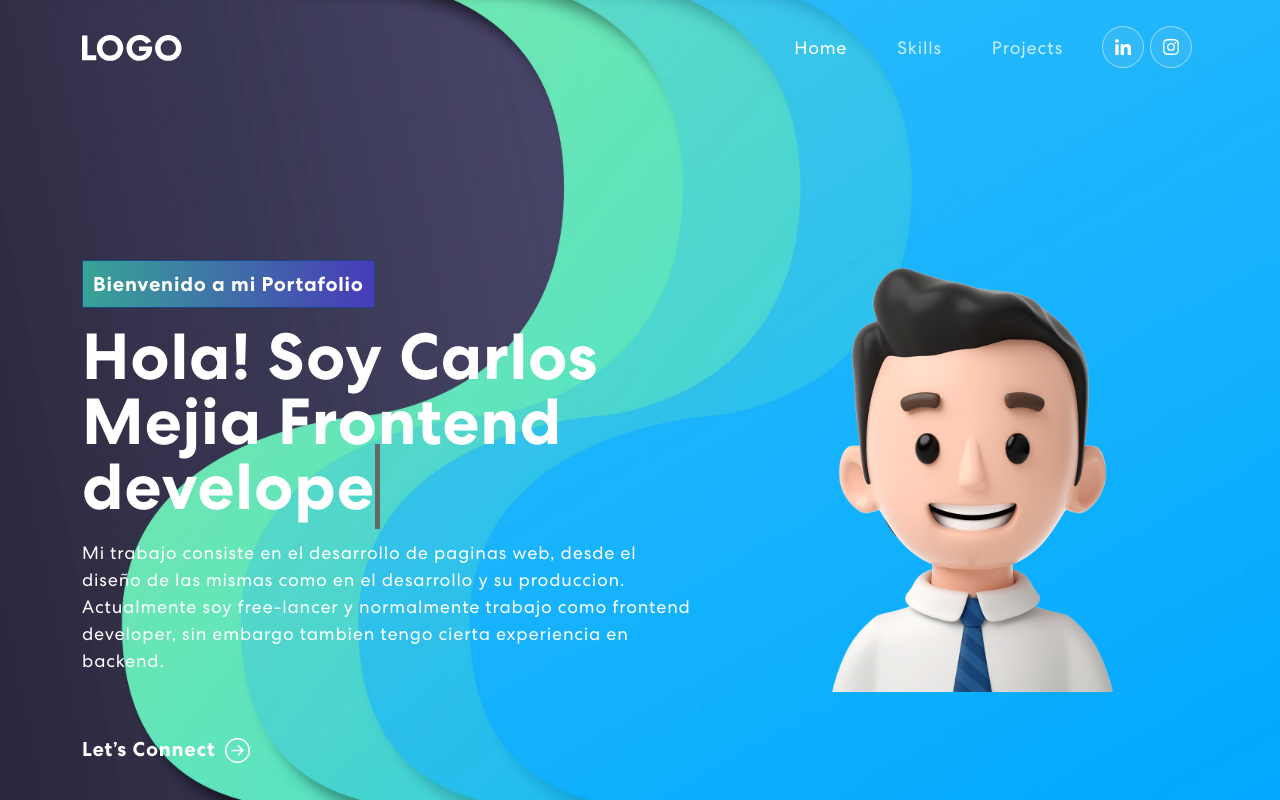
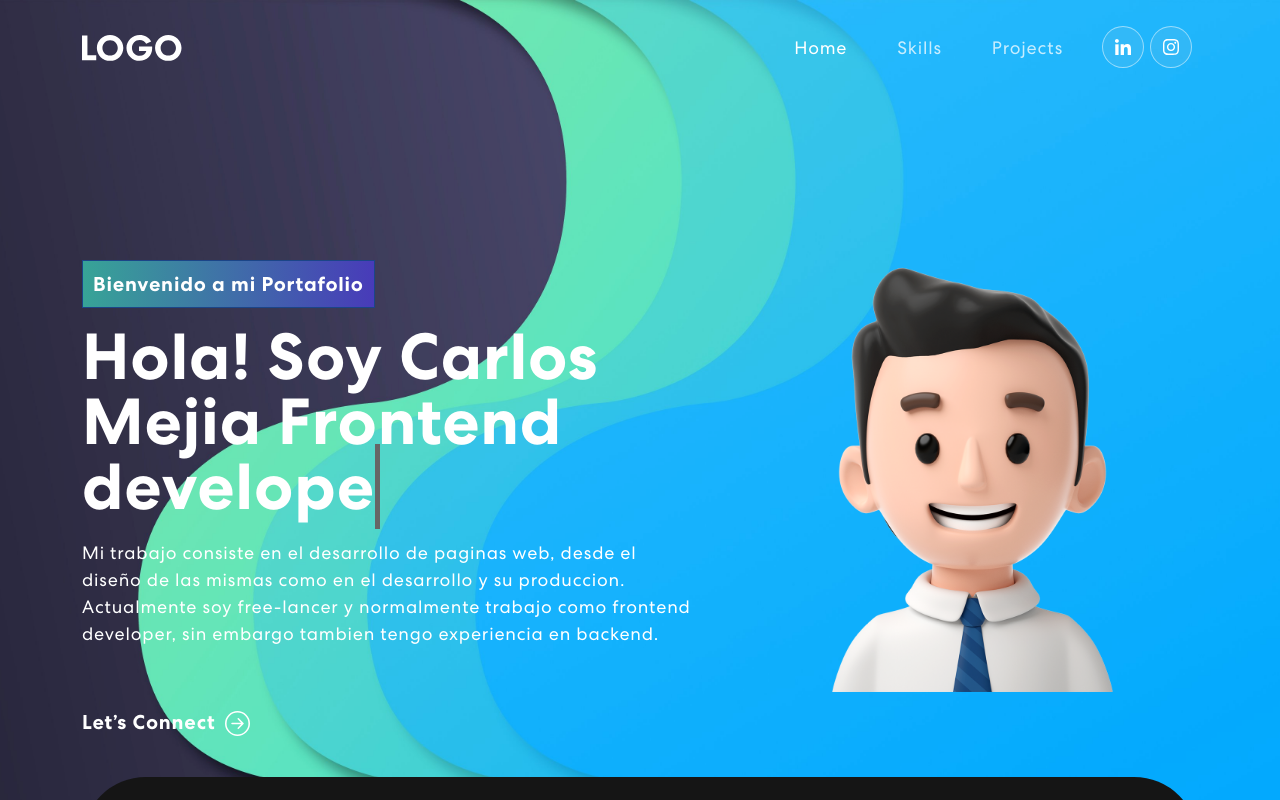
Before and after one commit to carlosmejia10/portfolio, a React (Create React App) app: page / in a window 1280 px wide. Shown: the top 800 px of the page. Built offline with nearby package versions, Linux system fonts and the light colour scheme; no server answers.

Commit message:
Update Banner.js

```diff
--- a/src/components/Banner.js
+++ b/src/components/Banner.js
@@ -58,7 +58,7 @@ export const Banner = () => {
                 <span className="tagline">Bienvenido a mi Portafolio</span>
                 <h1>{`Hola! Soy Carlos Mejia`} <span className="txt-rotate" dataPeriod="100" data-rotate='[ "Web Developer", "Web Designer", "UI/UX Designer" ]'><span className="wrap">{text}</span></span></h1>
                   <p>Mi trabajo consiste en el desarrollo de paginas web, desde el diseño de las mismas como en el desarrollo y su produccion. Actualmente soy free-lancer
-                    y normalmente trabajo como frontend developer, sin embargo tambien tengo cierta experiencia en backend.
+                    y normalmente trabajo como frontend developer, sin embargo tambien tengo experiencia en backend.
                   </p>
                   <button onClick={() => console.log('connect')}>Let’s Connect <a href='https://wa.me/message/ZBJ7T7BT77ODA1' className="arrow"><ArrowRightCircle size={25}/></a></button>
               </div>}
```
